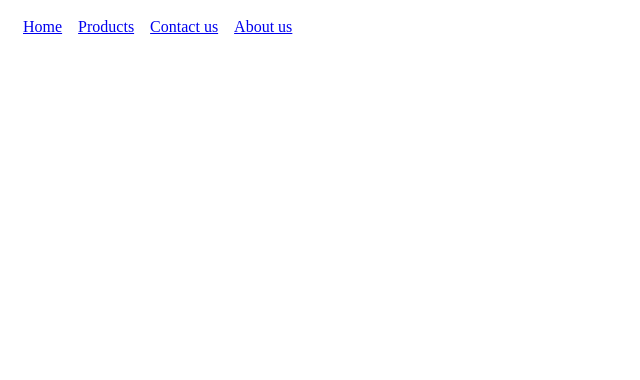
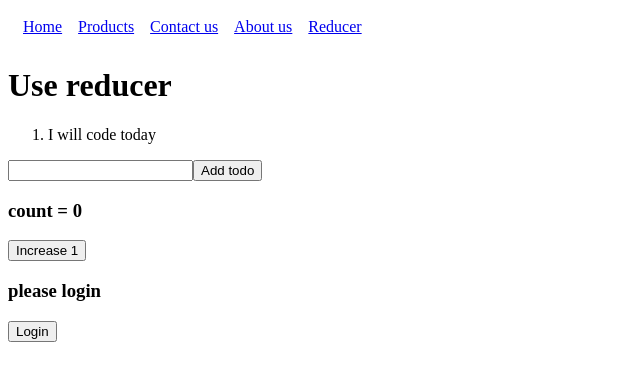
Before and after one commit to vickyaltitude/myfirstrepository, a React (Vite) app in the folder react/: page /reducer in a window 1280 px wide. Shown: the top 380 px of the page, without its empty margins (0-640 px from the left). Built offline with nearby package versions, Linux system fonts and the light colour scheme.

Commit message:
Learnt useReducer hook with example

```diff
--- a/react/src/App.jsx
+++ b/react/src/App.jsx
@@ -16,6 +16,7 @@ import Contact from "./components/websites/Contact";
 import Navigation from "./components/websites/Navigation";
 import ProductDetails from "./components/websites/ProductDetails";
 import ParticularDetails from "./components/websites/ParticularDetails";
+import UseReducer from "./components/websites/UseReducer";
 
 function App() {
   //JSX - Javascript + XML
@@ -47,6 +48,7 @@ function App() {
         </Route>
         <Route path="/aboutus" element={<AboutUs />} />
         <Route path="/contact" element={<Contact />} />
+        <Route path="/reducer" element={<UseReducer />} />
       </Routes>
     </>
   );
--- a/react/src/components/websites/Navigation.jsx
+++ b/react/src/components/websites/Navigation.jsx
@@ -10,6 +10,7 @@ function Navigation() {
       <Link to={"/products"}>Products</Link>
       <Link to={"/contact"}>Contact us</Link>
       <Link to={"/aboutus"}>About us</Link>
+      <Link to={"/reducer"}>Reducer</Link>
     </div>
   );
 }
--- /dev/null
+++ b/react/src/components/websites/UseReducer.jsx
@@ -0,0 +1,52 @@
+import React, { useReducer, useRef, useState } from "react";
+import { reducerFunction } from "./reducerFile";
+
+function UseReducer() {
+  const [state, dispatch] = useReducer(reducerFunction, {
+    count: 0,
+    isLoggedIn: false,
+    todos: [{ id: 1, todo: "I will code today", status: "pending" }],
+  });
+  /*  let [count, setCount] = useState(0);
+  let [isLoggedIn, setIsLoggedIn] = useState(false);
+  let [todos, setTodos] = useState(); */
+  let ref = useRef();
+
+  function handleLogin() {
+    dispatch({ type: "login" });
+  }
+
+  function increaseCount() {
+    dispatch({ type: "Increase count" });
+  }
+
+  function handleAddTodo(e) {
+    console.log(e.target);
+    let newTodo = {
+      id: state.todos.length + 1,
+      todo: ref.current.value,
+      status: "pending",
+    };
+    let updateTodos = [...state.todos, newTodo];
+    dispatch({ type: "settodos", payload: updateTodos });
+  }
+
+  return (
+    <div>
+      <h1>Use reducer</h1>
+      <ol>
+        {state.todos.map((element, index) => {
+          return <li key={index}>{element.todo}</li>;
+        })}
+      </ol>
+      <input type="text" ref={ref} />
+      <button onClick={handleAddTodo}>Add todo</button>
+      <h3>count = {state.count}</h3>
+      <button onClick={increaseCount}>Increase 1</button>
+      <h3>{state.isLoggedIn ? "welcome user 1" : "please login"}</h3>
+      <button onClick={handleLogin}>Login</button>
+    </div>
+  );
+}
+
+export default UseReducer;
--- /dev/null
+++ b/react/src/components/websites/reducerFile.js
@@ -0,0 +1,12 @@
+export function reducerFunction(state, action) {
+  switch (action.type) {
+    case "Increase count":
+      return { ...state, count: state.count + 1 };
+    case "login":
+      return { ...state, isLoggedIn: true };
+    case "settodos":
+      return { ...state, todos: action.payload };
+    default:
+      return state;
+  }
+}
```
